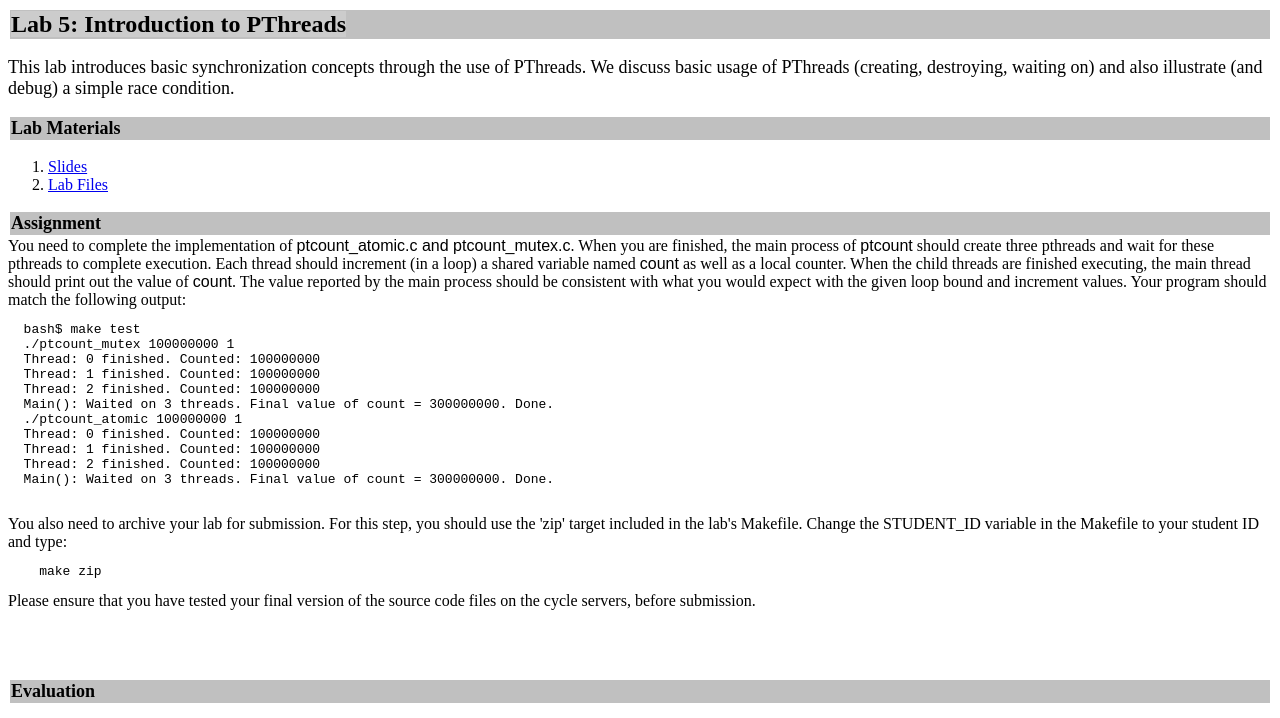
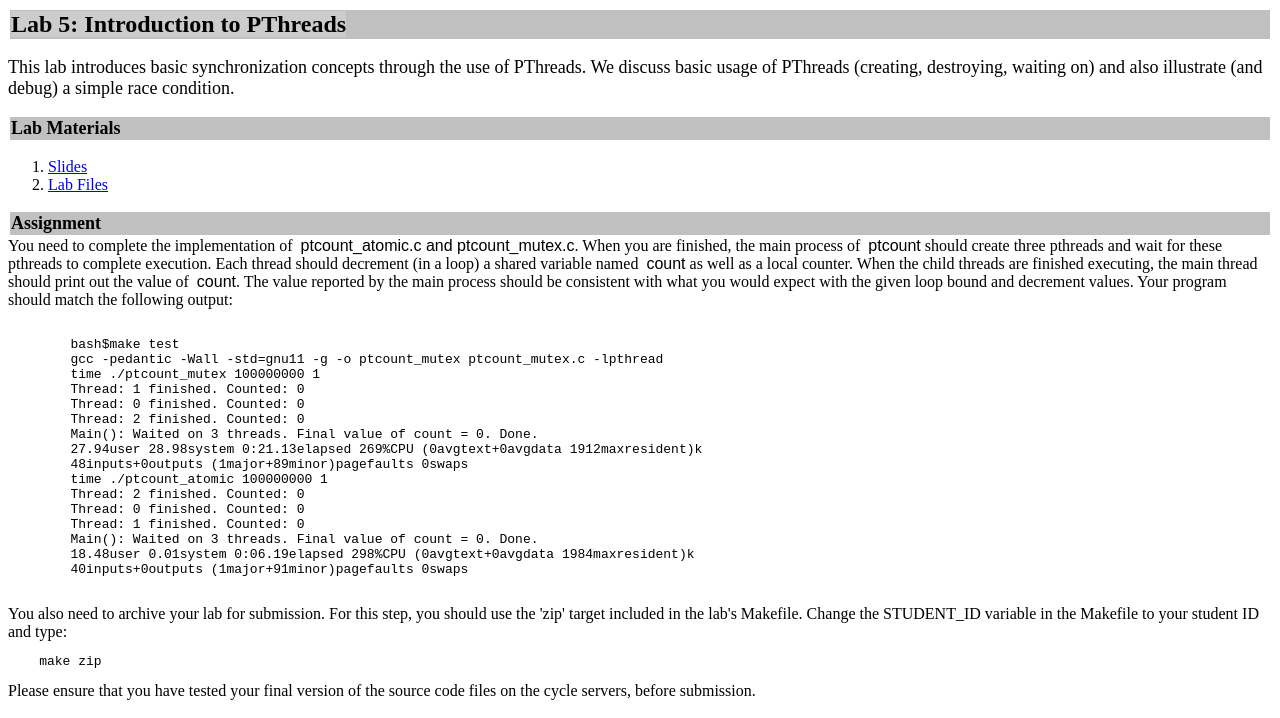
Before and after one commit to Wuhu6666/KUEECS678-Fall2025, a plain HTML site: page Lab5/lab5_pthreadintro.html in a window 1280 px wide. Shown: the top 718 px of the page. Drawn offline with Linux system fonts and the light colour scheme.

Commit message:
updated the lab 5 files

```diff
--- a/Lab5/lab5_pthreadintro.html
+++ b/Lab5/lab5_pthreadintro.html
@@ -1,4 +1,5 @@
-<!DOCTYPE html PUBLIC "-//W3C//DTD XHTML 1.0 Transitional//EN" "http://www.w3.org/TR/xhtml1/DTD/xhtml1-transitional.dtd">
+<!DOCTYPE html
+	PUBLIC "-//W3C//DTD XHTML 1.0 Transitional//EN" "http://www.w3.org/TR/xhtml1/DTD/xhtml1-transitional.dtd">
 <html xmlns="http://www.w3.org/1999/xhtml">
 
 <head>
@@ -9,6 +10,7 @@
 		.auto-style1 {
 			font-size: xx-large;
 		}
+
 		.auto-style2 {
 			font-size: large;
 		}
@@ -20,15 +22,19 @@
 	<table style="width: 100%">
 		<tr>
 			<td bgcolor="#C0C0C0" class="auto-style1">
-		<b style="color: rgb(0, 0, 0); font-family: 'Times New Roman'; font-size: x-large; font-style: normal; font-variant: normal; letter-spacing: normal; line-height: normal; orphans: auto; text-align: -webkit-left; text-indent: 0px; text-transform: none; white-space: normal; widows: auto; word-spacing: 0px; -webkit-text-stroke-width: 0px; background-color: rgb(204, 204, 204);">
-		Lab 5: Introduction to PThreads</b></td>
+				<b
+					style="color: rgb(0, 0, 0); font-family: 'Times New Roman'; font-size: x-large; font-style: normal; font-variant: normal; letter-spacing: normal; line-height: normal; orphans: auto; text-align: -webkit-left; text-indent: 0px; text-transform: none; white-space: normal; widows: auto; word-spacing: 0px; -webkit-text-stroke-width: 0px; background-color: rgb(204, 204, 204);">
+					Lab 5: Introduction to PThreads</b>
+			</td>
 		</tr>
 	</table>
 	<p>
-<span style="color: rgb(0, 0, 0); font-family: 'Times New Roman'; font-size: large; font-style: normal; font-variant: normal; font-weight: normal; letter-spacing: normal; line-height: normal; orphans: auto; text-align: start; text-indent: 0px; text-transform: none; white-space: normal; widows: auto; word-spacing: 0px; -webkit-text-stroke-width: 0px; background-color: rgb(255, 255, 255); display: inline !important; float: none;">
+		<span
+			style="color: rgb(0, 0, 0); font-family: 'Times New Roman'; font-size: large; font-style: normal; font-variant: normal; font-weight: normal; letter-spacing: normal; line-height: normal; orphans: auto; text-align: start; text-indent: 0px; text-transform: none; white-space: normal; widows: auto; word-spacing: 0px; -webkit-text-stroke-width: 0px; background-color: rgb(255, 255, 255); display: inline !important; float: none;">
 			This lab introduces basic synchronization concepts through the use of PThreads.
 			We discuss basic usage of PThreads (creating, destroying, waiting on) and also
-illustrate (and debug) a simple race condition.</span></p>
+			illustrate (and debug) a simple race condition.</span>
+	</p>
 	<table style="width: 100%">
 		<tr>
 			<td bgcolor="#C0C0C0" class="auto-style2"><strong>Lab Materials</strong></td>
@@ -36,7 +42,7 @@ illustrate (and debug) a simple race condition.</span></p>
 	</table>
 	<ol>
 		<li><a href="PThreadsIntro.pdf" target="_blank">Slides</a></li>
-	<li><a href="eecs678-pthreads_intro-lab.tar.gz" target="_blank">Lab Files</a></li>
+		<li><a href="eecs678-pthreads_intro-lab.tar" target="_blank">Lab Files</a></li>
 	</ol>
 	<table style="width: 100%">
 		<tr>
@@ -44,35 +50,68 @@ illustrate (and debug) a simple race condition.</span></p>
 		</tr>
 	</table>
 
-<span style="color: rgb(0, 0, 0); font-family: 'Times New Roman'; font-size: medium; font-style: normal; font-variant: normal; font-weight: normal; letter-spacing: normal; line-height: normal; orphans: auto; text-align: start; text-indent: 0px; text-transform: none; white-space: normal; widows: auto; word-spacing: 0px; -webkit-text-stroke-width: 0px; background-color: rgb(255, 255, 255); display: inline !important; float: none;">
-You need to complete the implementation of<span class="Apple-converted-space">&nbsp;</span></span><font face="arial" style="color: rgb(0, 0, 0); font-size: medium; font-style: normal; font-variant: normal; font-weight: normal; letter-spacing: normal; line-height: normal; orphans: auto; text-align: start; text-indent: 0px; text-transform: none; white-space: normal; widows: auto; word-spacing: 0px; -webkit-text-stroke-width: 0px; background-color: rgb(255, 255, 255);">ptcount_atomic.c and ptcount_mutex.c</font><span style="color: rgb(0, 0, 0); font-family: 'Times New Roman'; font-size: medium; font-style: normal; font-variant: normal; font-weight: normal; letter-spacing: normal; line-height: normal; orphans: auto; text-align: start; text-indent: 0px; text-transform: none; white-space: normal; widows: auto; word-spacing: 0px; -webkit-text-stroke-width: 0px; background-color: rgb(255, 255, 255); display: inline !important; float: none;">.
-When you are finished, the main process of<span class="Apple-converted-space">&nbsp;</span></span><font face="arial" style="color: rgb(0, 0, 0); font-size: medium; font-style: normal; font-variant: normal; font-weight: normal; letter-spacing: normal; line-height: normal; orphans: auto; text-align: start; text-indent: 0px; text-transform: none; white-space: normal; widows: auto; word-spacing: 0px; -webkit-text-stroke-width: 0px; background-color: rgb(255, 255, 255);">ptcount</font><span style="color: rgb(0, 0, 0); font-family: 'Times New Roman'; font-size: medium; font-style: normal; font-variant: normal; font-weight: normal; letter-spacing: normal; line-height: normal; orphans: auto; text-align: start; text-indent: 0px; text-transform: none; white-space: normal; widows: auto; word-spacing: 0px; -webkit-text-stroke-width: 0px; background-color: rgb(255, 255, 255); display: inline !important; float: none;"><span class="Apple-converted-space">&nbsp;</span>should
+	<span
+		style="color: rgb(0, 0, 0); font-family: 'Times New Roman'; font-size: medium; font-style: normal; font-variant: normal; font-weight: normal; letter-spacing: normal; line-height: normal; orphans: auto; text-align: start; text-indent: 0px; text-transform: none; white-space: normal; widows: auto; word-spacing: 0px; -webkit-text-stroke-width: 0px; background-color: rgb(255, 255, 255); display: inline !important; float: none;">
+		You need to complete the implementation of<span class="Apple-converted-space">&nbsp;</span></span>
+	<font face="arial"
+		style="color: rgb(0, 0, 0); font-size: medium; font-style: normal; font-variant: normal; font-weight: normal; letter-spacing: normal; line-height: normal; orphans: auto; text-align: start; text-indent: 0px; text-transform: none; white-space: normal; widows: auto; word-spacing: 0px; -webkit-text-stroke-width: 0px; background-color: rgb(255, 255, 255);">
+		ptcount_atomic.c and ptcount_mutex.c</font><span
+		style="color: rgb(0, 0, 0); font-family: 'Times New Roman'; font-size: medium; font-style: normal; font-variant: normal; font-weight: normal; letter-spacing: normal; line-height: normal; orphans: auto; text-align: start; text-indent: 0px; text-transform: none; white-space: normal; widows: auto; word-spacing: 0px; -webkit-text-stroke-width: 0px; background-color: rgb(255, 255, 255); display: inline !important; float: none;">.
+		When you are finished, the main process of<span class="Apple-converted-space">&nbsp;</span></span>
+	<font face="arial"
+		style="color: rgb(0, 0, 0); font-size: medium; font-style: normal; font-variant: normal; font-weight: normal; letter-spacing: normal; line-height: normal; orphans: auto; text-align: start; text-indent: 0px; text-transform: none; white-space: normal; widows: auto; word-spacing: 0px; -webkit-text-stroke-width: 0px; background-color: rgb(255, 255, 255);">
+		ptcount</font><span
+		style="color: rgb(0, 0, 0); font-family: 'Times New Roman'; font-size: medium; font-style: normal; font-variant: normal; font-weight: normal; letter-spacing: normal; line-height: normal; orphans: auto; text-align: start; text-indent: 0px; text-transform: none; white-space: normal; widows: auto; word-spacing: 0px; -webkit-text-stroke-width: 0px; background-color: rgb(255, 255, 255); display: inline !important; float: none;"><span
+			class="Apple-converted-space">&nbsp;</span>should
 		create three pthreads and wait for these pthreads to complete execution. Each
-thread should increment (in a loop) a shared variable named<span class="Apple-converted-space">&nbsp;</span></span><font face="arial" style="color: rgb(0, 0, 0); font-size: medium; font-style: normal; font-variant: normal; font-weight: normal; letter-spacing: normal; line-height: normal; orphans: auto; text-align: start; text-indent: 0px; text-transform: none; white-space: normal; widows: auto; word-spacing: 0px; -webkit-text-stroke-width: 0px; background-color: rgb(255, 255, 255);">count</font><span style="color: rgb(0, 0, 0); font-family: 'Times New Roman'; font-size: medium; font-style: normal; font-variant: normal; font-weight: normal; letter-spacing: normal; line-height: normal; orphans: auto; text-align: start; text-indent: 0px; text-transform: none; white-space: normal; widows: auto; word-spacing: 0px; -webkit-text-stroke-width: 0px; background-color: rgb(255, 255, 255); display: inline !important; float: none;"><span class="Apple-converted-space">&nbsp;</span>as
+		thread should decrement (in a loop) a shared variable named<span
+			class="Apple-converted-space">&nbsp;</span></span>
+	<font face="arial"
+		style="color: rgb(0, 0, 0); font-size: medium; font-style: normal; font-variant: normal; font-weight: normal; letter-spacing: normal; line-height: normal; orphans: auto; text-align: start; text-indent: 0px; text-transform: none; white-space: normal; widows: auto; word-spacing: 0px; -webkit-text-stroke-width: 0px; background-color: rgb(255, 255, 255);">
+		count</font><span
+		style="color: rgb(0, 0, 0); font-family: 'Times New Roman'; font-size: medium; font-style: normal; font-variant: normal; font-weight: normal; letter-spacing: normal; line-height: normal; orphans: auto; text-align: start; text-indent: 0px; text-transform: none; white-space: normal; widows: auto; word-spacing: 0px; -webkit-text-stroke-width: 0px; background-color: rgb(255, 255, 255); display: inline !important; float: none;"><span
+			class="Apple-converted-space">&nbsp;</span>as
 		well as a local counter. When the child threads are finished executing, the main
-thread should print out the value of<span class="Apple-converted-space">&nbsp;</span></span><font face="arial" style="color: rgb(0, 0, 0); font-size: medium; font-style: normal; font-variant: normal; font-weight: normal; letter-spacing: normal; line-height: normal; orphans: auto; text-align: start; text-indent: 0px; text-transform: none; white-space: normal; widows: auto; word-spacing: 0px; -webkit-text-stroke-width: 0px; background-color: rgb(255, 255, 255);">count</font><span style="color: rgb(0, 0, 0); font-family: 'Times New Roman'; font-size: medium; font-style: normal; font-variant: normal; font-weight: normal; letter-spacing: normal; line-height: normal; orphans: auto; text-align: start; text-indent: 0px; text-transform: none; white-space: normal; widows: auto; word-spacing: 0px; -webkit-text-stroke-width: 0px; background-color: rgb(255, 255, 255); display: inline !important; float: none;">.
+		thread should print out the value of<span class="Apple-converted-space">&nbsp;</span></span>
+	<font face="arial"
+		style="color: rgb(0, 0, 0); font-size: medium; font-style: normal; font-variant: normal; font-weight: normal; letter-spacing: normal; line-height: normal; orphans: auto; text-align: start; text-indent: 0px; text-transform: none; white-space: normal; widows: auto; word-spacing: 0px; -webkit-text-stroke-width: 0px; background-color: rgb(255, 255, 255);">
+		count</font><span
+		style="color: rgb(0, 0, 0); font-family: 'Times New Roman'; font-size: medium; font-style: normal; font-variant: normal; font-weight: normal; letter-spacing: normal; line-height: normal; orphans: auto; text-align: start; text-indent: 0px; text-transform: none; white-space: normal; widows: auto; word-spacing: 0px; -webkit-text-stroke-width: 0px; background-color: rgb(255, 255, 255); display: inline !important; float: none;">.
 		The value reported by the main process should be consistent with what you would
-expect with the given loop bound and increment values. Your program should match
-the following output:</span><pre style="color: rgb(0, 0, 0); font-style: normal; font-variant: normal; font-weight: normal; letter-spacing: normal; line-height: normal; orphans: auto; text-align: start; text-indent: 0px; text-transform: none; widows: auto; word-spacing: 0px; -webkit-text-stroke-width: 0px; background-color: rgb(255, 255, 255);">&nbsp;&nbsp;bash$ make test
-&nbsp;&nbsp;./ptcount_mutex 100000000 1
-&nbsp;&nbsp;Thread: 0 finished. Counted: 100000000
-&nbsp;&nbsp;Thread: 1 finished. Counted: 100000000
-&nbsp;&nbsp;Thread: 2 finished. Counted: 100000000
-&nbsp;&nbsp;Main(): Waited on 3 threads. Final value of count = 300000000. Done.
-&nbsp;&nbsp;./ptcount_atomic 100000000 1
-&nbsp;&nbsp;Thread: 0 finished. Counted: 100000000
-&nbsp;&nbsp;Thread: 1 finished. Counted: 100000000
-&nbsp;&nbsp;Thread: 2 finished. Counted: 100000000
-&nbsp;&nbsp;Main(): Waited on 3 threads. Final value of count = 300000000. Done.
-
+		expect with the given loop bound and decrement values. Your program should match
+		the following output:</span>
+	<pre
+		style="color: rgb(0, 0, 0); font-style: normal; font-variant: normal; font-weight: normal; letter-spacing: normal; line-height: normal; orphans: auto; text-align: start; text-indent: 0px; text-transform: none; widows: auto; word-spacing: 0px; -webkit-text-stroke-width: 0px; background-color: rgb(255, 255, 255);">
+<code>
+	bash$make test
+	gcc -pedantic -Wall -std=gnu11 -g -o ptcount_mutex ptcount_mutex.c -lpthread
+	time ./ptcount_mutex 100000000 1
+	Thread: 1 finished. Counted: 0
+	Thread: 0 finished. Counted: 0
+	Thread: 2 finished. Counted: 0
+	Main(): Waited on 3 threads. Final value of count = 0. Done.
+	27.94user 28.98system 0:21.13elapsed 269%CPU (0avgtext+0avgdata 1912maxresident)k
+	48inputs+0outputs (1major+89minor)pagefaults 0swaps
+	time ./ptcount_atomic 100000000 1
+	Thread: 2 finished. Counted: 0
+	Thread: 0 finished. Counted: 0
+	Thread: 1 finished. Counted: 0
+	Main(): Waited on 3 threads. Final value of count = 0. Done.
+	18.48user 0.01system 0:06.19elapsed 298%CPU (0avgtext+0avgdata 1984maxresident)k
+	40inputs+0outputs (1major+91minor)pagefaults 0swaps
+</code>
 </pre>
 
-<span style="color: rgb(0, 0, 0); font-family: 'Times New Roman'; font-size: medium; font-style: normal; font-variant: normal; font-weight: normal; letter-spacing: normal; line-height: normal; orphans: auto; text-align: start; text-indent: 0px; text-transform: none; white-space: normal; widows: auto; word-spacing: 0px; -webkit-text-stroke-width: 0px; background-color: rgb(255, 255, 255); display: inline !important; float: none;">
+	<span
+		style="color: rgb(0, 0, 0); font-family: 'Times New Roman'; font-size: medium; font-style: normal; font-variant: normal; font-weight: normal; letter-spacing: normal; line-height: normal; orphans: auto; text-align: start; text-indent: 0px; text-transform: none; white-space: normal; widows: auto; word-spacing: 0px; -webkit-text-stroke-width: 0px; background-color: rgb(255, 255, 255); display: inline !important; float: none;">
 		You also need to archive your lab for submission. For this step, you should use
 		the 'zip' target included in the lab's Makefile. Change the STUDENT_ID variable
-in the Makefile to your student ID and type:</span><pre style="color: rgb(0, 0, 0); font-style: normal; font-variant: normal; font-weight: normal; letter-spacing: normal; line-height: normal; orphans: auto; text-align: start; text-indent: 0px; text-transform: none; widows: auto; word-spacing: 0px; -webkit-text-stroke-width: 0px; background-color: rgb(255, 255, 255);">    make zip</pre>
+		in the Makefile to your student ID and type:</span>
+	<pre
+		style="color: rgb(0, 0, 0); font-style: normal; font-variant: normal; font-weight: normal; letter-spacing: normal; line-height: normal; orphans: auto; text-align: start; text-indent: 0px; text-transform: none; widows: auto; word-spacing: 0px; -webkit-text-stroke-width: 0px; background-color: rgb(255, 255, 255);">    make zip</pre>
 
-Please ensure that you have tested your final version of the source code files on the cycle servers, before submission.<br/><br/>
+	Please ensure that you have tested your final version of the source code files on the cycle servers, before
+	submission.<br /><br />
 
 	<p>&nbsp;</p>
 
```
Also changed, not shown: 3 other files. Lines whose indentation alone changed are shown as unchanged.
